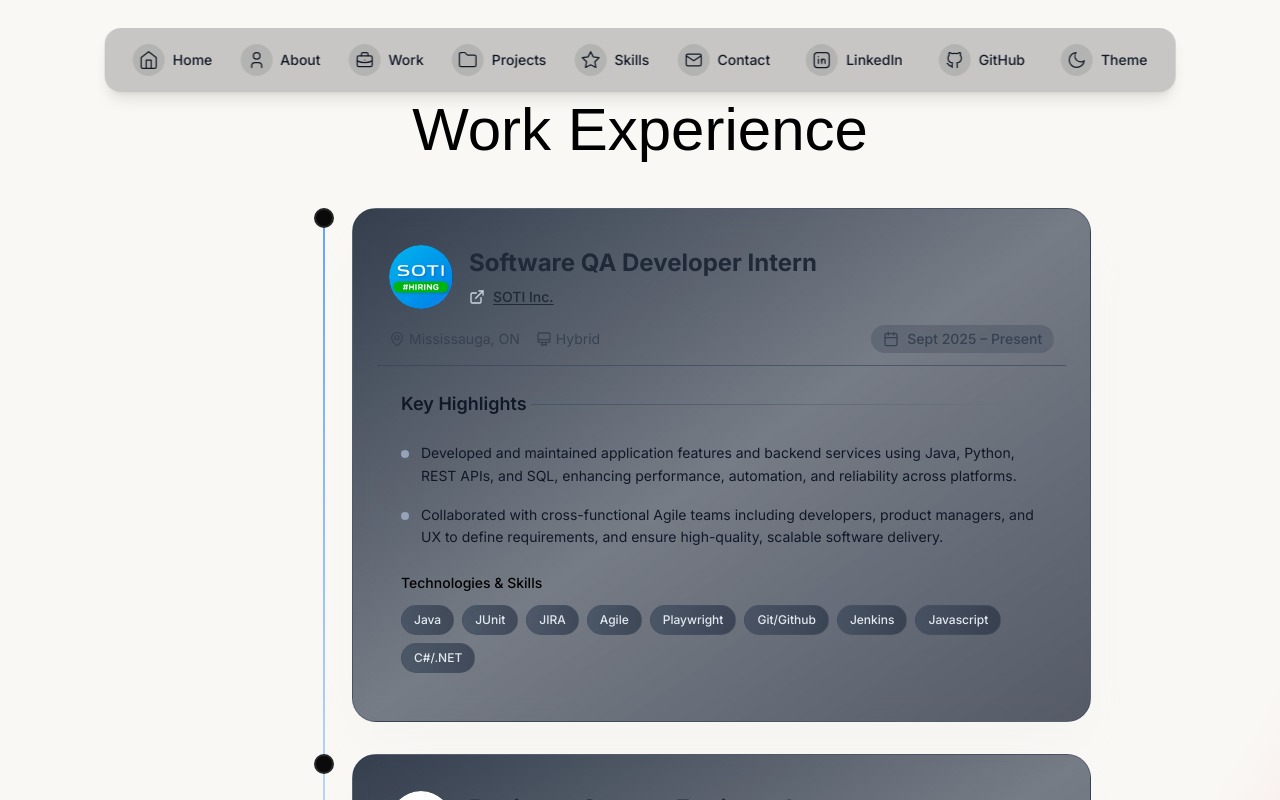
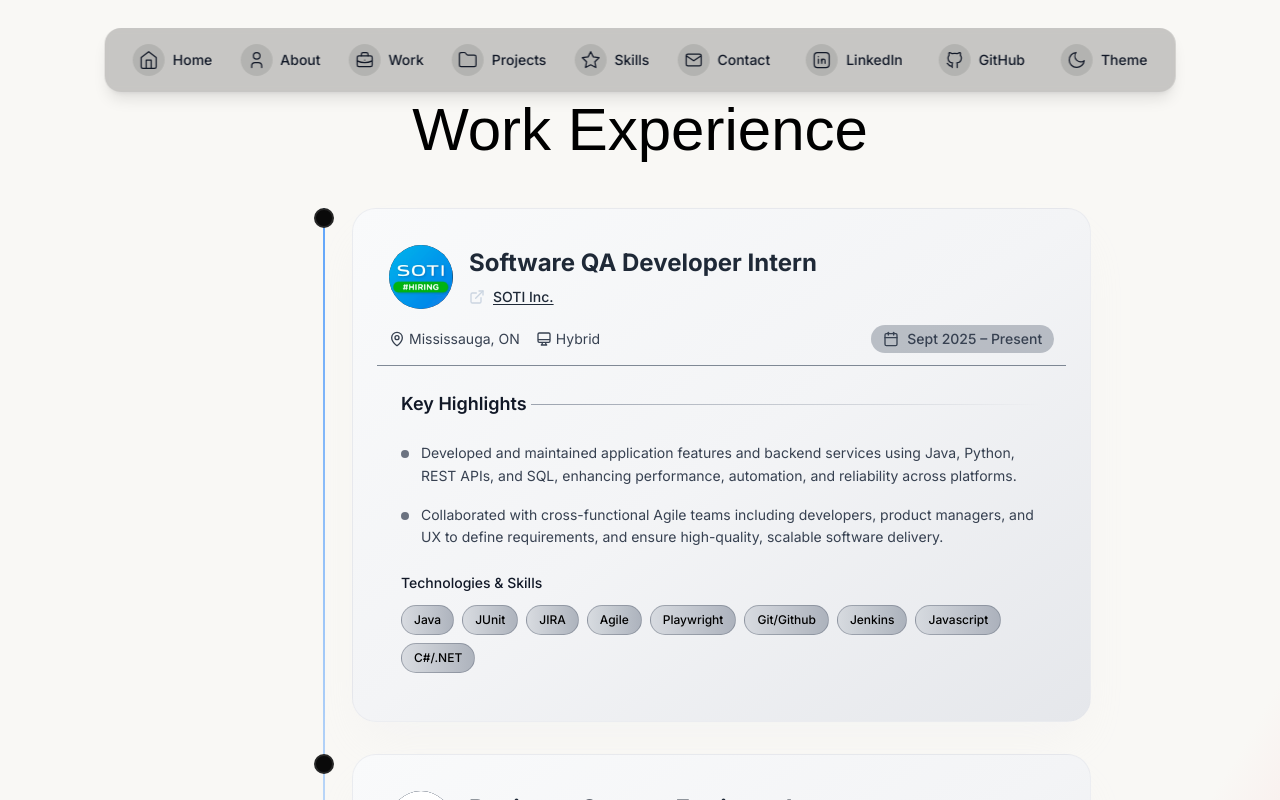
Before and after one commit to hpeshwanidev/harshpeshwani.com, a SvelteKit app: page /Work in a window 1280 px wide. Shown: the top 800 px of the page. Built offline with nearby package versions, Linux system fonts and the light colour scheme.

Commit message:
Work page light theme final updated

```diff
--- a/src/routes/Work/+page.svelte
+++ b/src/routes/Work/+page.svelte
@@ -54,7 +54,7 @@
 				{#each experiences as exp, i}
 				<div class="relative group mb-8">
 				  <div class="absolute left-[14px] md:left-[20px] w-5 h-5 rounded-full bg-neutral-950 border-2 border-neutral-800 transition-colors duration-300 group-hover:border-blue-400 transform -translate-x-1/2"></div>					<div class="ml-12 md:ml-12 w-[100%] md:w-[80%] lg:w-[110%]">
-					<div class="bg-gradient-to-br from-slate-800/90 via-slate-800/60 to-slate-900/70 dark:from-slate-800/90 dark:via-slate-800/60 dark:to-slate-900/70   from-gray-100 via-gray-200 to-gray-300 backdrop-blur-md rounded-3xl border border-slate-700/40 dark:border-slate-700/40   border-gray-200/60 overflow-hidden w-full shadow-2xl shadow-black/30 dark:shadow-black/30   shadow-gray-200/20 p-4 sm:p-4 md:p-6 transition-transform duration-300 hover:scale-[1.01]">
+					<div class="bg-gradient-to-br from-gray-50 via-gray-100 to-gray-200 dark:from-slate-800/90 dark:via-slate-800/60 dark:to-slate-900/70 backdrop-blur-md rounded-3xl border border-gray-200/60 dark:border-slate-700/40 overflow-hidden w-full shadow-2xl shadow-gray-200/20 dark:shadow-black/30 p-4 sm:p-4 md:p-6 transition-transform duration-300 hover:scale-[1.01]">
 					<div class="absolute inset-0 bg-gradient-to-br from-blue-500/5 via-transparent to-purple-500/5 dark:from-blue-500/5 dark:via-transparent dark:to-purple-500/5   from-blue-500/10   via-transparent   to-purple-500/10 opacity-0 pointer-events-none group-hover:opacity-100 transition-opacity duration-300"></div>
 							<div class="p-2 sm:p-3 border-b border-slate-700/60 dark:border-slate-700/60 border-gray-200/60 relative z-8">
 								<div class="block sm:hidden">
@@ -149,22 +149,22 @@
 							<div class="grid grid-cols-1 lg:grid-cols-1 gap-8 p-6 relative z-10">
 								<div class="space-y-6">
 									<div class="flex items-center gap-1 mb-6">
-										<h4 class="text-lg font-semibold text-gray-100 dark:text-gray-100   text-gray-900">Key Highlights</h4>
-										<div class="flex-1 h-px bg-gradient-to-r from-slate-600 dark:from-slate-600   from-gray-400 to-transparent"></div>
+										<h4 class="text-lg font-semibold text-gray-900 dark:text-gray-100">Key Highlights</h4>
+										<div class="flex-1 h-px bg-gradient-to-r from-gray-400 dark:from-slate-600 to-transparent"></div>
 									</div>
-									<div class="space-y-4 mb-8 text-gray-100 dark:text-gray-100">
+									<div class="space-y-4 mb-8 text-gray-700 dark:text-gray-100">
 										{#each exp.highlights as highlight}
 										<div class="flex items-start gap-3 group/highlight hover:translate-x-1 transition-transform duration-200">
-											<div class="w-2 h-2 bg-slate-400 dark:bg-slate-400   bg-gray-500 rounded-full mt-2 flex-shrink-0"></div>
-											<p class="text-sm leading-relaxed text-gray-600 dark:text-gray-100   text-gray-700 group-hover/high  text-gray-50 dark:group-hover/high  text-gray-50   group-hover/high  text-gray-900 transition-colors duration-200">{highlight}</p>
+											<div class="w-2 h-2 bg-gray-500 dark:bg-slate-400 rounded-full mt-2 flex-shrink-0"></div>
+											<p class="text-sm leading-relaxed text-gray-700 dark:text-gray-100 group-hover/highlight:text-gray-900 dark:group-hover/highlight:text-gray-50 transition-colors duration-200">{highlight}</p>
 										</div>
 										{/each}
 									</div>
 									<div>
-										<h5 class="text-sm font-medium mb-3">Technologies &amp; Skills</h5>
+										<h5 class="text-sm font-medium text-gray-900 dark:text-slate-300 mb-3">Technologies &amp; Skills</h5>
 										<div class="flex flex-wrap gap-2">
 											{#each exp.tech as tech}
-											<span class="px-3 py-1.5 text-xs font-medium rounded-full bg-gradient-to-r from-slate-700/60 to-slate-800/60 dark:from-slate-700/60 dark:to-slate-800/60   from-gray-300/80   to-gray-400/80 text-slate-200 dark:text-slate-200   text-black border border-slate-600/50 dark:border-slate-600/50   border-gray-500/50" style="animation-delay: {exp.tech.indexOf(tech) * 0.05}s;">{tech}</span>
+											<span class="px-3 py-1.5 text-xs font-medium rounded-full bg-gradient-to-r from-gray-300/80 to-gray-400/80 dark:from-slate-700/60 dark:to-slate-800/60 text-black dark:text-slate-200 border border-gray-500/50 dark:border-slate-600/50" style="animation-delay: {exp.tech.indexOf(tech) * 0.05}s;">{tech}</span>
 											{/each}
 										</div>
 									</div>
```
